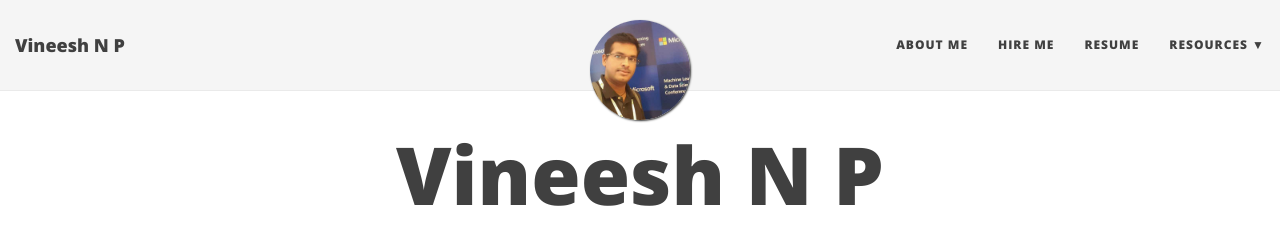
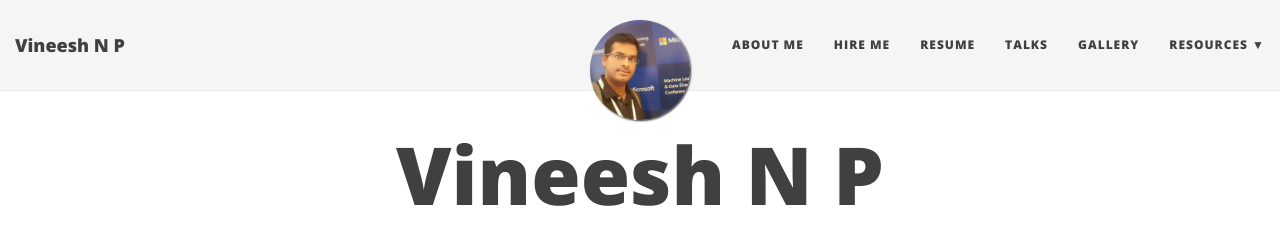
Before and after one commit to vineeshnp/vineeshnp.github.io, a Jekyll site: the page built from index.html, in a window 1280 px wide. Shown: the top 230 px of the page. Built offline with Jekyll 4.4.1, drawn with Linux system fonts in a browser that asks for light colours; nearby versions of some CDN libraries; the list of posts is cut into pages by our own code.

Commit message:
Updated talks and gallery in config.yaml

```diff
--- a/_config.yml
+++ b/_config.yml
@@ -26,6 +26,8 @@ navbar-links:
   About Me: "aboutme"
   Hire Me: "hireme"
   Resume: "resume"
+  Talks : "talks"
+  Gallery : "gallery"
   Resources:
     - Dot files: "https://github.com/vineeshnp/dotfiles"
     - Learn markdown: "http://www.markdowntutorial.com/"
```
